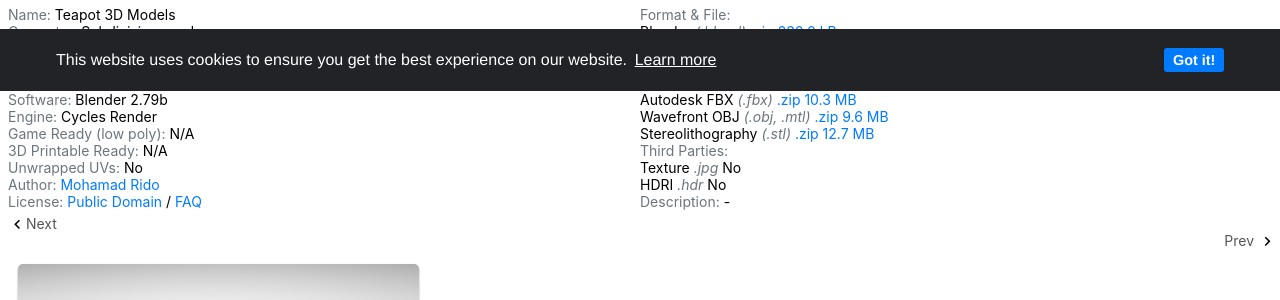
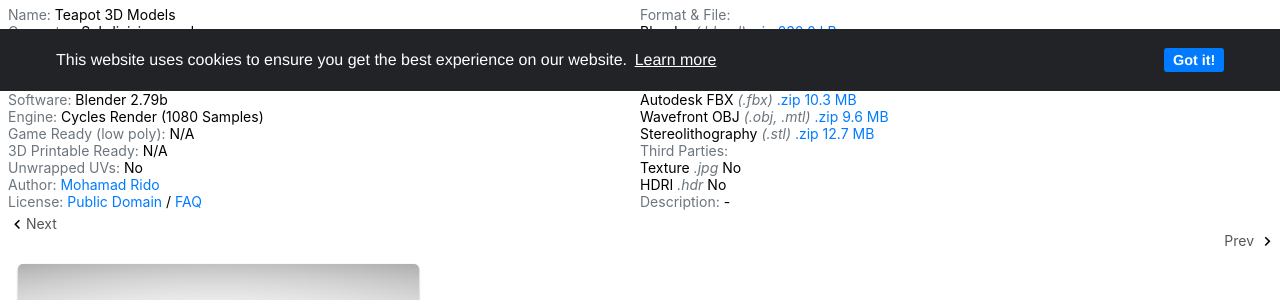
Before and after one commit to mohamadrido/project, a Jekyll site: the page built from _posts/2021-07-06-teapot.md, in a window 1280 px wide. Shown: the part 809-1109 px from the top of the page. Built offline with Jekyll 4.4.1, drawn with Linux system fonts in a browser that asks for light colours; nearby versions of some CDN libraries; our own code applies the rules of GitHub Pages for plain Markdown files.

Commit message:
Update 2021-07-06-teapot.md

```diff
--- a/_posts/2021-07-06-teapot.md
+++ b/_posts/2021-07-06-teapot.md
@@ -6,12 +6,12 @@
 image: "/assets/images/teapot.jpg"
 object: "Teapot"
 geometry: "Subdivision-ready"
-vertices: "N/A"
+vertices: "15,784"
 uvunwrapped: "No"
 animated: "No"
 software: "Blender 2.79b"
 rigged: "No"
-engine: "Cycles Render"
+engine: "Cycles Render (1080 Samples)"
 gameready: "N/A"
 3dprintableready: "N/A"
 admin: "<a href='/about'>Mohamad Rido</a>"
```
